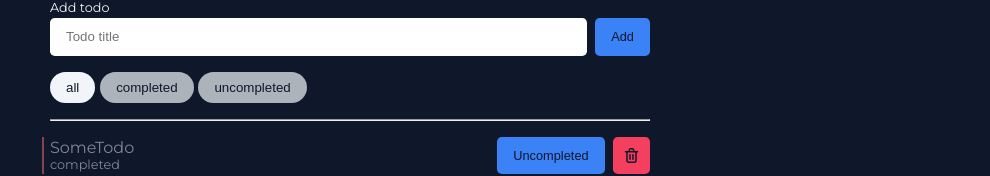
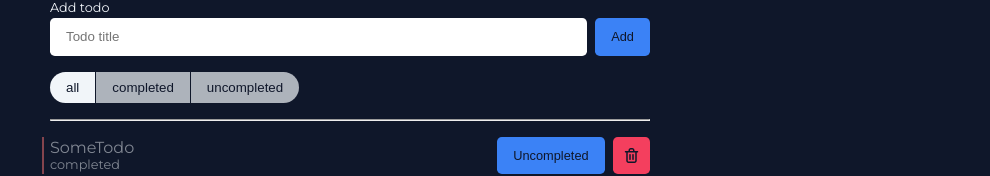
Before and after one commit to 3str-webdev/todo_list_test, a Next.js app: page / in a window 1280 px wide. Shown: the part 138-314 px from the top of the page, without its empty margins (290-1280 px from the left). Built offline with nearby package versions, Linux system fonts and the light colour scheme.

Commit message:
update: change ui-select design

```diff
--- a/ui/fields/ui-select.tsx
+++ b/ui/fields/ui-select.tsx
@@ -14,8 +14,26 @@ const convertOptionsToSelectOptions = (options: UISelectOptionModel[]) => {
 
 const UISelectOptionsListSt = styled.ul`
   display: flex;
-  gap: 0.3rem;
   list-style: none;
+  /* gap: 2px; */
+
+  & li:first-child button {
+    border-top-left-radius: 10rem;
+    border-bottom-left-radius: 10rem;
+  }
+
+  & li:last-child button {
+    border-top-right-radius: 10rem;
+    border-bottom-right-radius: 10rem;
+  }
+
+  & li button {
+    border-right: 1px solid ${({ theme }) => theme.colors.background};
+  }
+
+  & li:last-child button {
+    border-right: none;
+  }
 `;
 
 interface UISelectProps {
@@ -58,14 +76,13 @@ export function UISelect({ options, onChange }: UISelectProps) {
   );
 }
 
-const UISelectOptionSt = styled.button<UISelectOptionProps>`
+const UISelectOptionSt = styled.button<{ $isSelected: boolean }>`
   padding: 0.5rem 1rem;
   background: ${({ theme }) => theme.colors.text};
   color: ${({ theme }) => theme.colors.background};
-  opacity: ${({ isSelected }) => (isSelected ? 1 : 0.7)};
+  opacity: ${({ $isSelected }) => ($isSelected ? 1 : 0.7)};
   outline: none;
   border: none;
-  border-radius: 10rem;
   cursor: pointer;
 `;
 
@@ -81,7 +98,7 @@ UISelect.Option = function UISelectOption({
 }: UISelectOptionProps) {
   return (
     <li>
-      <UISelectOptionSt option={option} isSelected={isSelected} {...props}>
+      <UISelectOptionSt $isSelected={isSelected} {...props}>
         {option.label}
       </UISelectOptionSt>
     </li>
```
